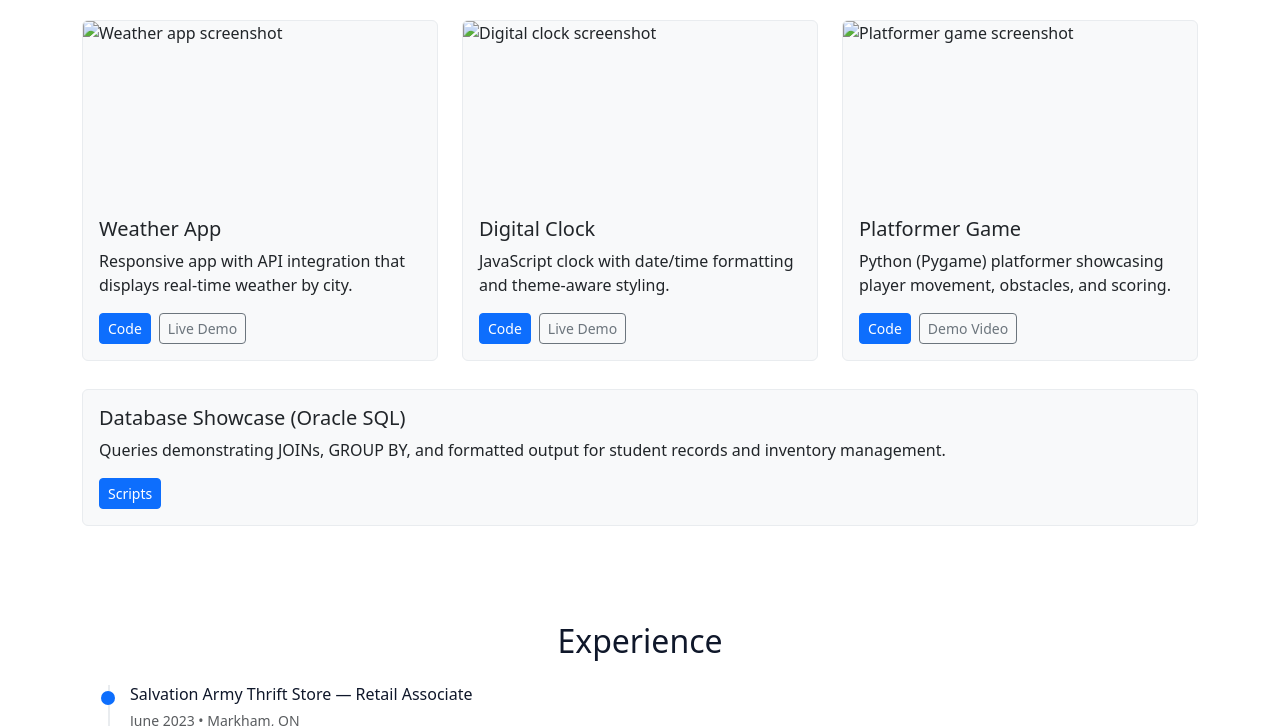
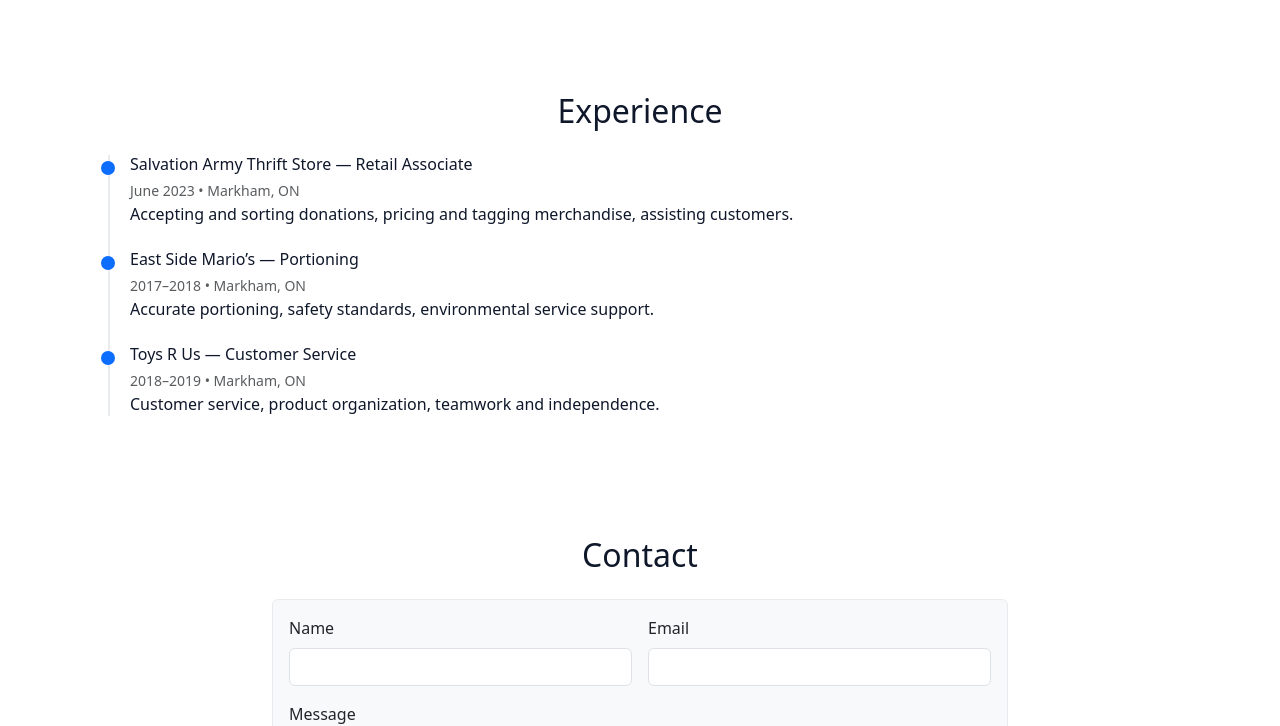
Before and after one commit to Progmr2077/Portfolio-site, a plain HTML site: page index.html in a window 1280 px wide. Shown: the part 729-1455 px from the top of the page. Drawn offline with nearby package versions, Linux system fonts and the light colour scheme.

Commit message:
Add functional resume PDF and remove project showcase from portfolio

```diff
--- a/index.html
+++ b/index.html
@@ -100,71 +100,6 @@
     <h2 class="section-title text-center mb-4">Projects</h2>
 
     <div class="row g-4">
-      <!-- Weather App -->
-      <div class="col-md-4">
-        <div class="card project-card h-100">
-          <img src="images/weather.jpg" alt="Weather app screenshot" class="card-img-top" />
-          <div class="card-body">
-            <h5 class="card-title">Weather App</h5>
-            <p class="card-text">
-              Responsive app with API integration that displays real-time weather by city.
-            </p>
-            <div class="d-flex gap-2">
-              <a class="btn btn-sm btn-primary" href="https://github.com/Progmr2077/weather-app" target="_blank">Code</a>
-              <a class="btn btn-sm btn-outline-secondary" href="https://progmr2077.github.io/weather-app" target="_blank">Live Demo</a>
-            </div>
-          </div>
-        </div>
-      </div>
-
-      <!-- Digital Clock -->
-      <div class="col-md-4">
-        <div class="card project-card h-100">
-          <img src="images/clock.jpg" alt="Digital clock screenshot" class="card-img-top" />
-          <div class="card-body">
-            <h5 class="card-title">Digital Clock</h5>
-            <p class="card-text">
-              JavaScript clock with date/time formatting and theme-aware styling.
-            </p>
-            <div class="d-flex gap-2">
-              <a class="btn btn-sm btn-primary" href="https://github.com/Progmr2077/digital-clock" target="_blank">Code</a>
-              <a class="btn btn-sm btn-outline-secondary" href="https://progmr2077.github.io/digital-clock" target="_blank">Live Demo</a>
-            </div>
-          </div>
-        </div>
-      </div>
-
-      <!-- Platformer Game -->
-      <div class="col-md-4">
-        <div class="card project-card h-100">
-          <img src="images/platformer.jpg" alt="Platformer game screenshot" class="card-img-top" />
-          <div class="card-body">
-            <h5 class="card-title">Platformer Game</h5>
-            <p class="card-text">
-              Python (Pygame) platformer showcasing player movement, obstacles, and scoring.
-            </p>
-            <div class="d-flex gap-2">
-              <a class="btn btn-sm btn-primary" href="https://github.com/Progmr2077/platformer-game" target="_blank">Code</a>
-              <a class="btn btn-sm btn-outline-secondary" href="#" target="_blank">Demo Video</a>
-            </div>
-          </div>
-        </div>
-      </div>
-    </div>
-
-    <!-- Database showcase -->
-    <div class="row g-4 mt-1">
-      <div class="col-12">
-        <div class="card">
-          <div class="card-body">
-            <h5 class="card-title mb-2">Database Showcase (Oracle SQL)</h5>
-            <p class="mb-3">
-              Queries demonstrating JOINs, GROUP BY, and formatted output for student records and inventory management.
-            </p>
-            <a class="btn btn-sm btn-primary" href="https://github.com/Progmr2077/oracle-sql-showcase" target="_blank">Scripts</a>
-          </div>
-        </div>
-      </div>
     </div>
   </section>
 
```
Also changed, not shown: 1 other file.
